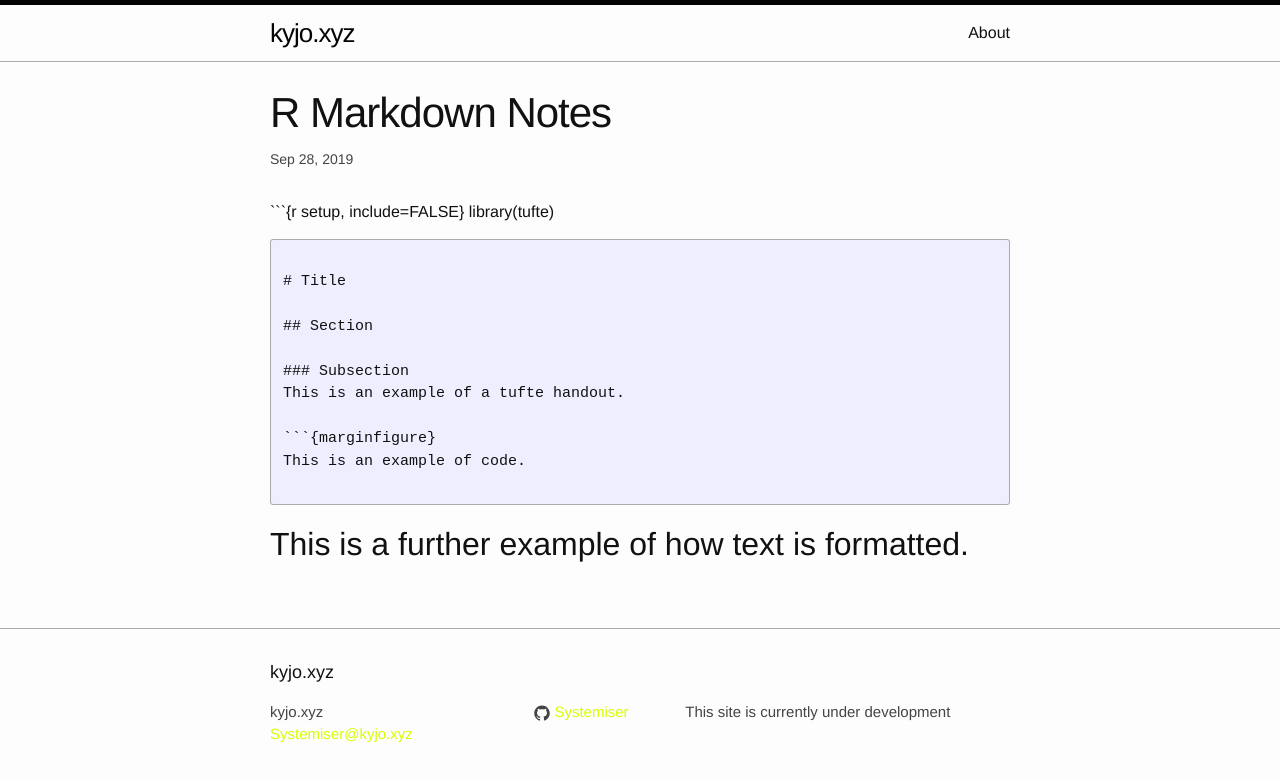
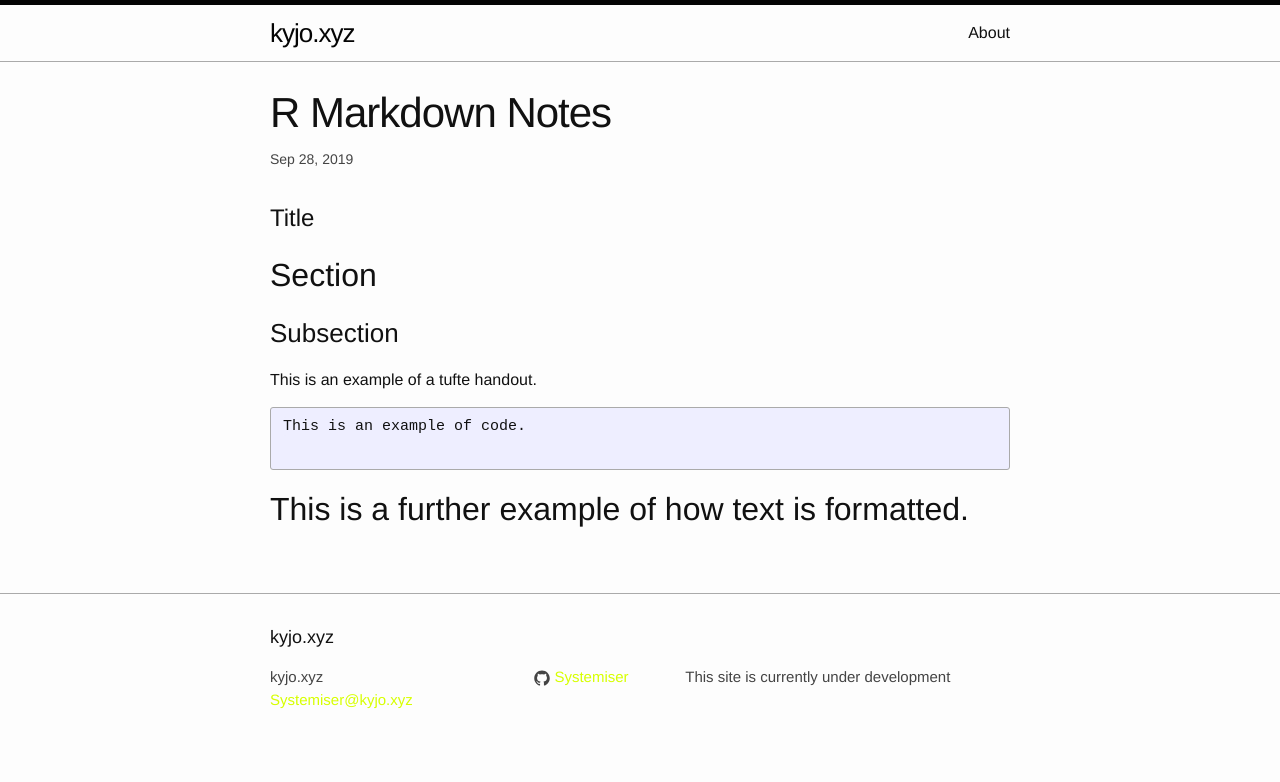
Before and after one commit to Systemiser/Systemiser.github.io, a Jekyll site: the page built from _posts/2019-9-28-R-Markdown-Basics.md, in a window 1280 px wide. Shown: the top 782 px of the page. Built offline with Jekyll 4.4.1, drawn with Linux system fonts in a browser that asks for light colours; our own code applies the rules of GitHub Pages for plain Markdown files.

Commit message:
Code block formatting

````diff
--- a/_posts/2019-9-28-R-Markdown-Basics.md
+++ b/_posts/2019-9-28-R-Markdown-Basics.md
@@ -3,10 +3,6 @@ title: R Markdown Notes
 output:
   tufte::tufte_handout: default
 ---
-
-```{r setup, include=FALSE}
-library(tufte)
-```
 
 # Title
 
````
